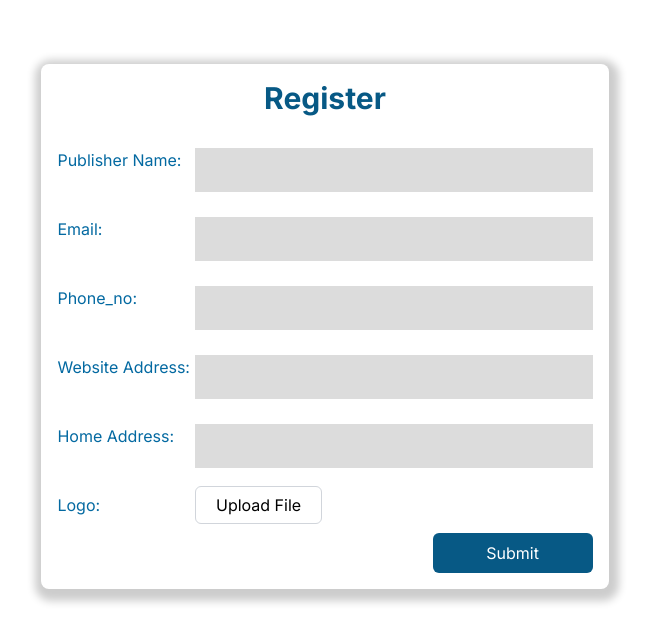
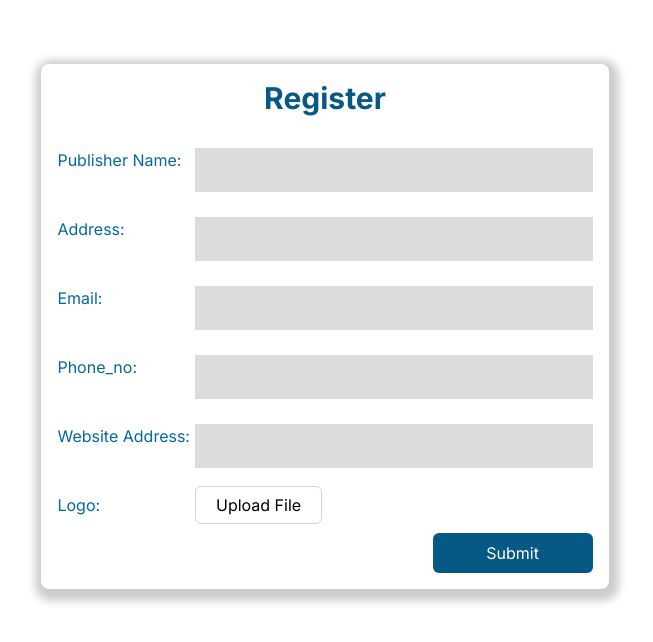
Before and after one commit to sanchaya/pustakasaraswatha, a Next.js app in the folder publisher-portal/: page /register in a window 1280 px wide. Shown: the top 642 px of the page, without its empty margins (315-968 px from the left). Built offline with nearby package versions, Linux system fonts and the light colour scheme.

Commit message:
register updated

```diff
--- a/publisher-portal/app/register/page.js
+++ b/publisher-portal/app/register/page.js
@@ -191,12 +191,13 @@ export default function RegisterForm(){
                     <label>
                       Publisher Name:
                     </label>
+                    <label>Address:</label>
                     <label>
                       Email:
                     </label>
                     <label>Phone_no:</label>
                     <label>Website Address:</label>
-                    <label>Home Address:</label>
+
                     <label>Logo:</label>
 
                   </div>
@@ -212,6 +213,14 @@ export default function RegisterForm(){
                       type="text"
                       name="name"
                       value={formData.name}
+                      onChange={handleInputChange}
+                      required
+                      style={{ padding: "10px", backgroundColor: "#dcdcdc" }}
+                    />
+                    <input
+                      type="string"
+                      name="address"
+                      value={formData.address}
                       onChange={handleInputChange}
                       required
                       style={{ padding: "10px", backgroundColor: "#dcdcdc" }}
@@ -243,14 +252,7 @@ export default function RegisterForm(){
                       required
                       style={{ padding: "10px", backgroundColor: "#dcdcdc" }}
                     />
-                      <input
-                      type="string"
-                      name="address"
-                      value={formData.address}
-                      onChange={handleInputChange}
-                      required
-                      style={{ padding: "10px", backgroundColor: "#dcdcdc" }}
-                    />
+
                     <div className='relative'>
                       <input
                       type="file"
```
